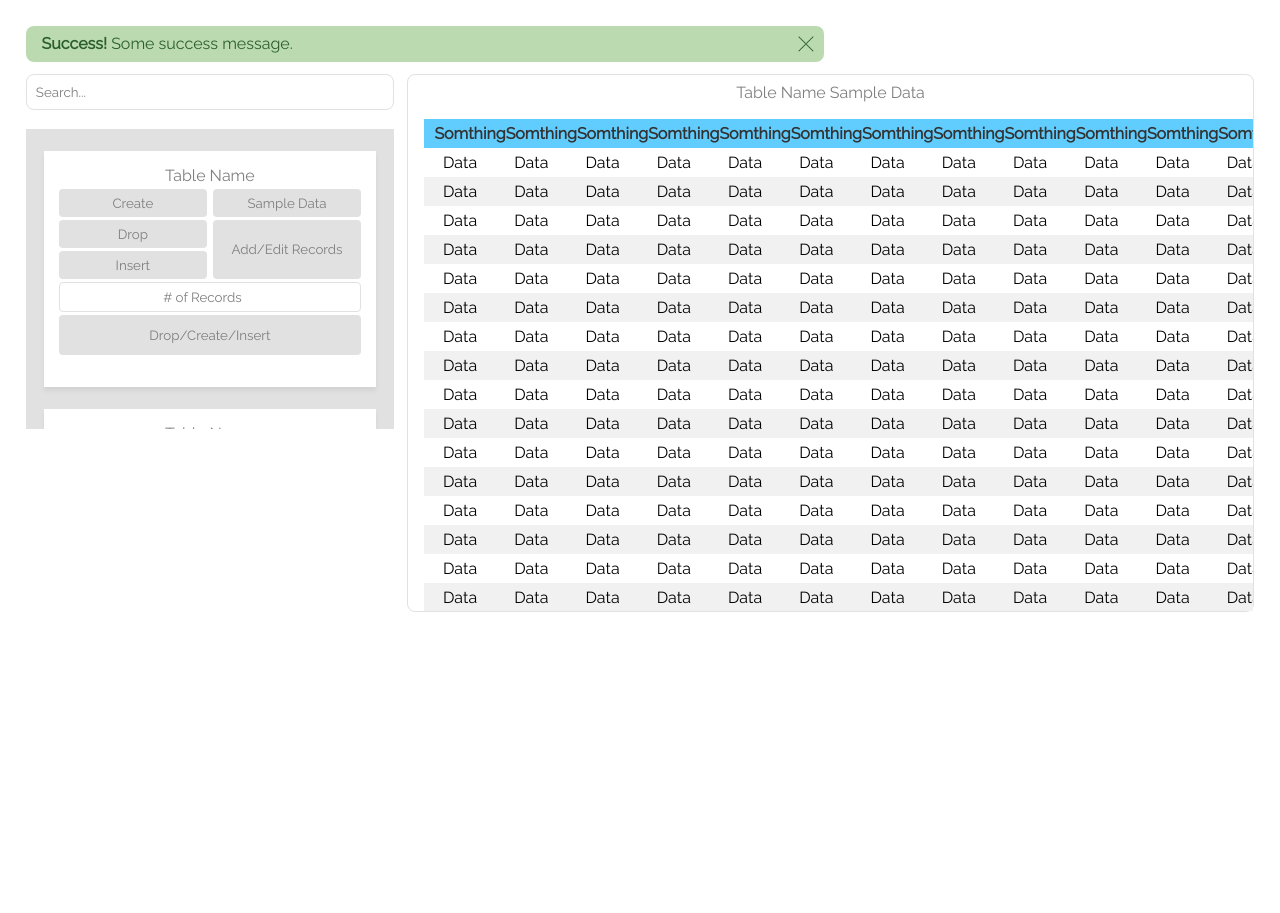
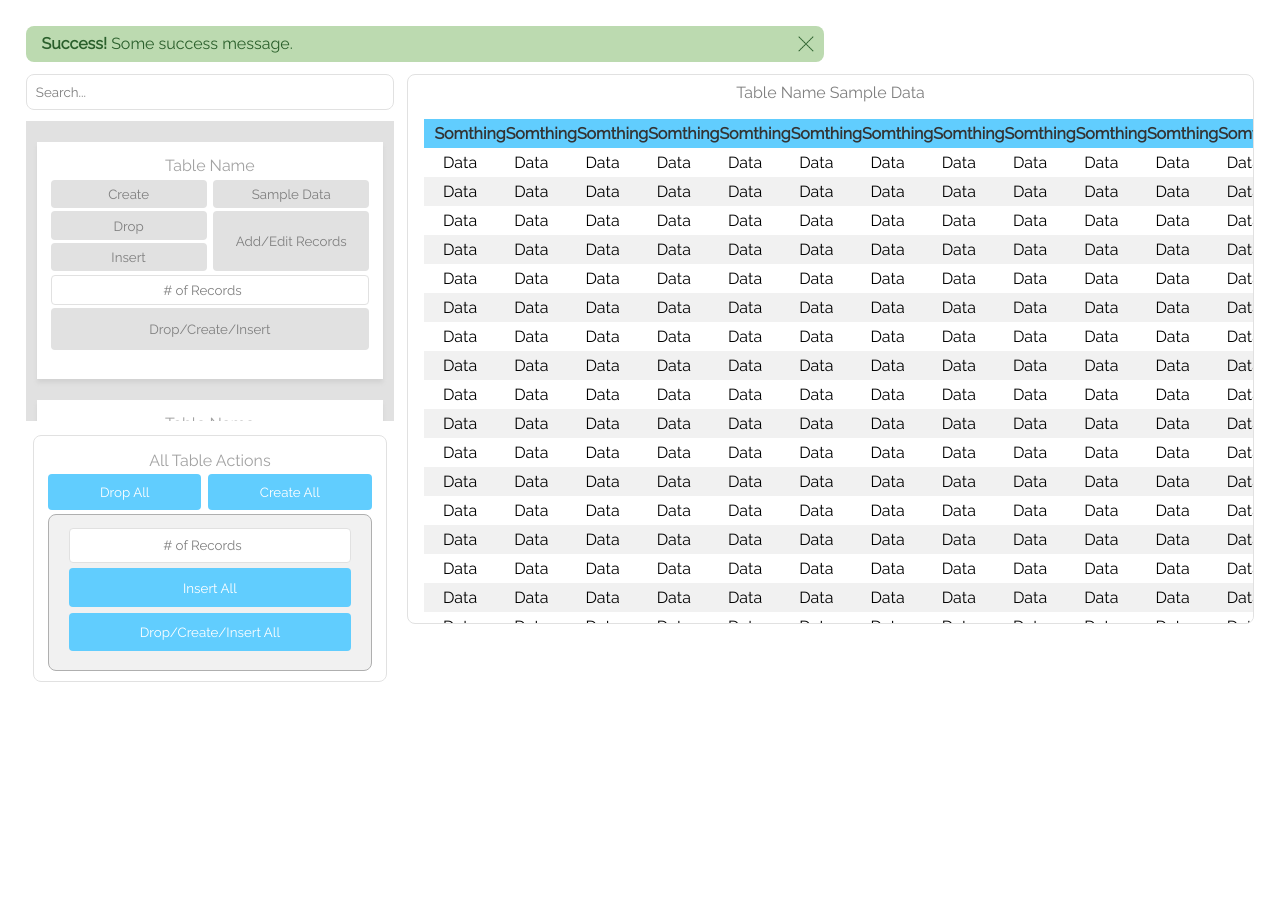
Before and after one commit to RussellMoore1987/open-source-project, a PHP site: page /open_source_project/private/layouts/devtoolkit/devtoolkit.layout.php in a window 1280 px wide. Run offline with PHP 8.4, Linux system fonts and the light colour scheme; some libraries are stand-ins or nearby versions.

Commit message:
Finished first iteration of the html and css for the devtoolkit. Still needs tweaking and javascript.

```diff
--- a/private/layouts/devtoolkit/devtoolkit.layout.php
+++ b/private/layouts/devtoolkit/devtoolkit.layout.php
@@ -71,7 +71,16 @@
             </div>
             <div class="main-card-container">
                 <div class="main-card">
-
+                    <div class="card-title">All Table Actions</div>
+                    <div class="main-buttons-container">
+                        <button class="drop-all-button" type="button">Drop All</button>
+                        <button class="create-all-button" type="button">Create All</button>
+                        <form class="sub-buttons-container">
+                            <input class="item" type="number" placeholder="# of Records">
+                            <button class="insert-all-button item" type="button">Insert All</button>
+                            <button class="all-actions-button item" type="button">Drop/Create/Insert All</button>
+                        </form>
+                    </div>
                 </div>
             </div>
         </section>
@@ -352,6 +361,70 @@
                         <td>Data</td>
                         <td>Data</td>
                     </tr>
+                    <tr>
+                        <td>Data</td>
+                        <td>Data</td>
+                        <td>Data</td>
+                        <td>Data</td>
+                        <td>Data</td>
+                        <td>Data</td>
+                        <td>Data</td>
+                        <td>Data</td>
+                        <td>Data</td>
+                        <td>Data</td>
+                        <td>Data</td>
+                        <td>Data</td>
+                        <td>Data</td>
+                        <td>Data</td>
+                    </tr>
+                    <tr>
+                        <td>Data</td>
+                        <td>Data</td>
+                        <td>Data</td>
+                        <td>Data</td>
+                        <td>Data</td>
+                        <td>Data</td>
+                        <td>Data</td>
+                        <td>Data</td>
+                        <td>Data</td>
+                        <td>Data</td>
+                        <td>Data</td>
+                        <td>Data</td>
+                        <td>Data</td>
+                        <td>Data</td>
+                    </tr>
+                    <tr>
+                        <td>Data</td>
+                        <td>Data</td>
+                        <td>Data</td>
+                        <td>Data</td>
+                        <td>Data</td>
+                        <td>Data</td>
+                        <td>Data</td>
+                        <td>Data</td>
+                        <td>Data</td>
+                        <td>Data</td>
+                        <td>Data</td>
+                        <td>Data</td>
+                        <td>Data</td>
+                        <td>Data</td>
+                    </tr>
+                    <tr>
+                        <td>Data</td>
+                        <td>Data</td>
+                        <td>Data</td>
+                        <td>Data</td>
+                        <td>Data</td>
+                        <td>Data</td>
+                        <td>Data</td>
+                        <td>Data</td>
+                        <td>Data</td>
+                        <td>Data</td>
+                        <td>Data</td>
+                        <td>Data</td>
+                        <td>Data</td>
+                        <td>Data</td>
+                    </tr>
                 </table>
             </div>
             <div class="pagination-container"></div>
--- a/private/layouts/devtoolkit/devtoolkitstyles.css
+++ b/private/layouts/devtoolkit/devtoolkitstyles.css
@@ -28,6 +28,10 @@ Light Shadow: #383838
 body {
     padding: 2%;
     height: 100vh;
+}
+
+input::placeholder {
+    color: #7F7F7F;
 }
 
 /* ---- Messages Styles ---- */
@@ -78,13 +82,13 @@ body {
 
 .search-container {
     width: 100%;
-    min-height: 55px;
     box-shadow: 0 8px 4px -4px #E1E1E1;
 }
 
 .search {
     width: 100%;
     padding: 2.5%;
+    margin-bottom: 3%;
     border-style: solid;
     border-radius: 8px;
     border-width: 1.5px;
@@ -106,6 +110,7 @@ body {
     z-index: -1;
     /* Temp height, replace with min and max */
     height: 300px;
+    padding: 0 3%;
 }
 
 /* Scroll for card container */
@@ -127,7 +132,7 @@ body {
 }
 
 .card {
-    width: 90%;
+    width: 100%;
     background-color: white;
     text-align: center;
     padding: 4%;
@@ -139,6 +144,7 @@ body {
 
 .card-title {
     padding-bottom: 1.5%;
+    color: #A2A2A2;
 }
 
 .card:nth-child(1) {
@@ -212,27 +218,115 @@ body {
     padding: 2% 0;
 }
 
-.number-records::placeholder {
-    color: #7F7F7F;
-}
-
 .all-button {
     grid-area: all;
     padding: 2% 2%;
 }
 
+/* Main card container */
+.main-card-container {
+    display: flex;
+    justify-content: center;
+    align-items: center;
+    padding: 0 2%;
+}
+
+.main-card {
+    margin-top: 4%;
+    padding: 4%;
+    width: 100%;
+    background-color: white;
+    text-align: center;
+    border: 1px solid #E1E1E1;
+    border-radius: 8px;
+}
+
+.main-buttons-container {
+    width: 100%;
+    display: grid;
+    grid-template-columns: auto auto;
+    grid-template-rows: auto auto;
+    grid-column-gap: 2%;
+    grid-row-gap: 2%;
+    grid-template-areas:
+    "drop create"
+    "sub sub";
+}
+
+.drop-all-button {
+    grid-area: drop;
+}
+
+.create-all-button {
+    grid-area: create;
+}
+
+.main-buttons-container button, .sub-buttons-container button {
+    color: white;
+    background-color: #61CDFE;
+    border-radius: 4px;
+    border: none;
+    padding: 6% 4%;
+    text-align: center;
+}
+
+/* TODO: Fix the buttons to have a border on hover without moving everything */
+.main-buttons-container button:hover, .sub-buttons-container button:hover {
+    color: #61CDFE;
+    background-color: white;
+    cursor: pointer;
+}
+
+.main-buttons-container button:active, .sub-buttons-container button:active{
+    background-color: rgb(36, 186, 255);
+    color: white;
+    border: none;
+}
+
+.sub-buttons-container {
+    grid-area: sub;
+    width: 100%;
+    background-color: #F1F1F1;
+    border: 1px solid #AFAFAF;
+    border-radius: 8px;
+    display: flex;
+    flex-direction: column;
+    align-items: center;
+    padding: 4% 6%;
+}
+
+.sub-buttons-container .item {
+    margin-bottom: 2%;
+}
+
+.sub-buttons-container button {
+    width: 100%;
+    padding: 4% 2%;
+}
+
+.sub-buttons-container input {
+    width: 100%;
+    text-align: center;
+    border-style: solid;
+    border-radius: 4px;
+    border-width: 1.5px;
+    border-color: #E1E1E1;
+    color: #7F7F7F;
+    padding: 3% 0;
+}
+
 /* ---- Table Forms Styles ---- */
+/* TODO: Fix table sizing. It breaks when going to big*/
 .table-section {
     width: 100%;
     border: 1px solid #E1E1E1;
     border-radius: 8px;
     min-height: 500px;
+    overflow: scroll;
+    max-height: 550px;
 }
 
 .table-container {
-    overflow: scroll;
-    min-height: 450px;
-    max-height: 500px;
     padding: 1% 2%;
 }
 
```
